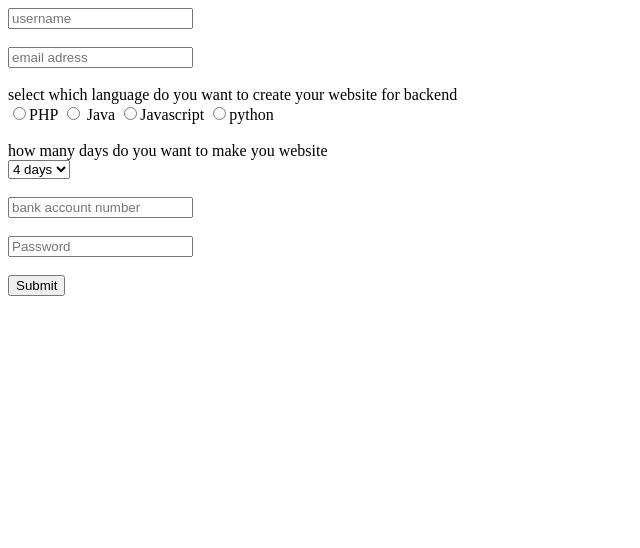
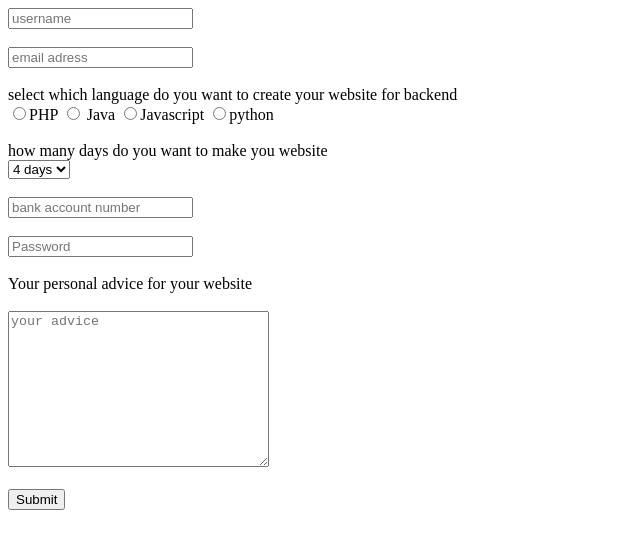
Before and after one commit to TahmidAhsan/portfolio, a plain HTML site: page form.html in a window 1280 px wide. Shown: the whole page, without its empty margins (0-640 px from the left). Drawn offline with Linux system fonts and the light colour scheme.

Commit message:
my second commit for form design

```diff
--- a/form.html
+++ b/form.html
@@ -37,7 +37,12 @@
         <input type="text" name="bank" id="" placeholder="bank account number">
         <br><br>
         <input type="password" name="password" id="" placeholder="Password"> <br><br>
-        <input type="submit" name="" id="">
+
+        Your personal advice for your website
+        <br><br>
+        <textarea name="" id="" cols="30" rows="10" placeholder="your advice"></textarea>
+        <br><br>
+         <input type="submit" name="" id="">
 
     </form>
 </body>
```
